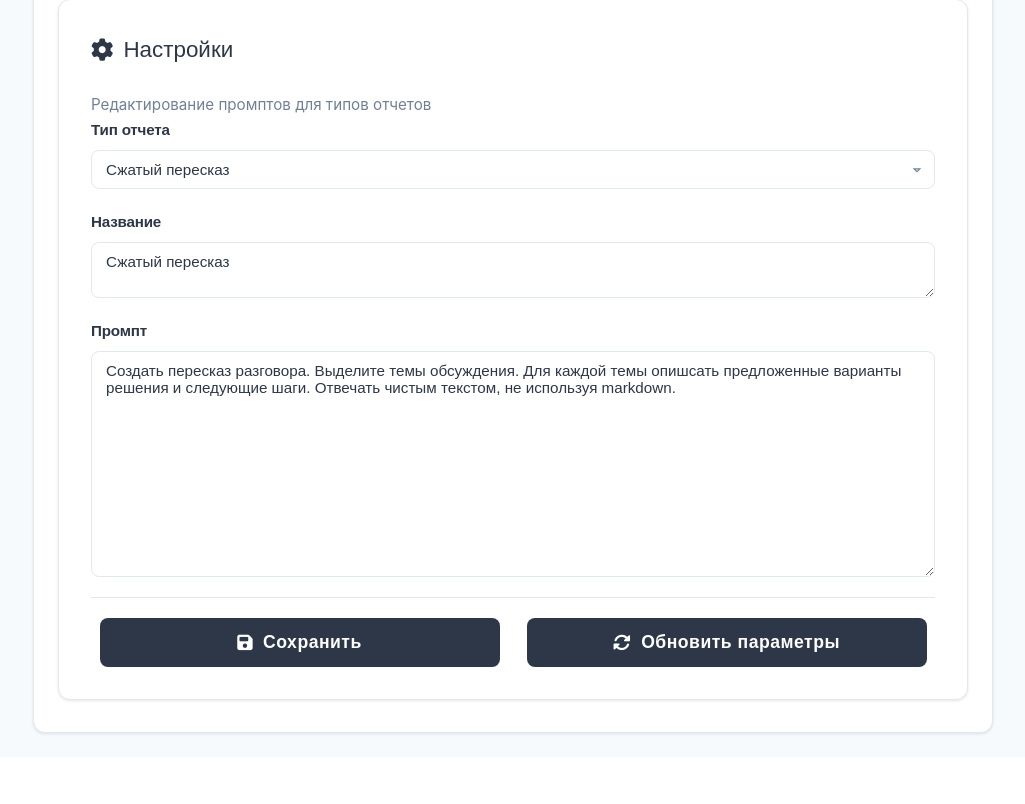
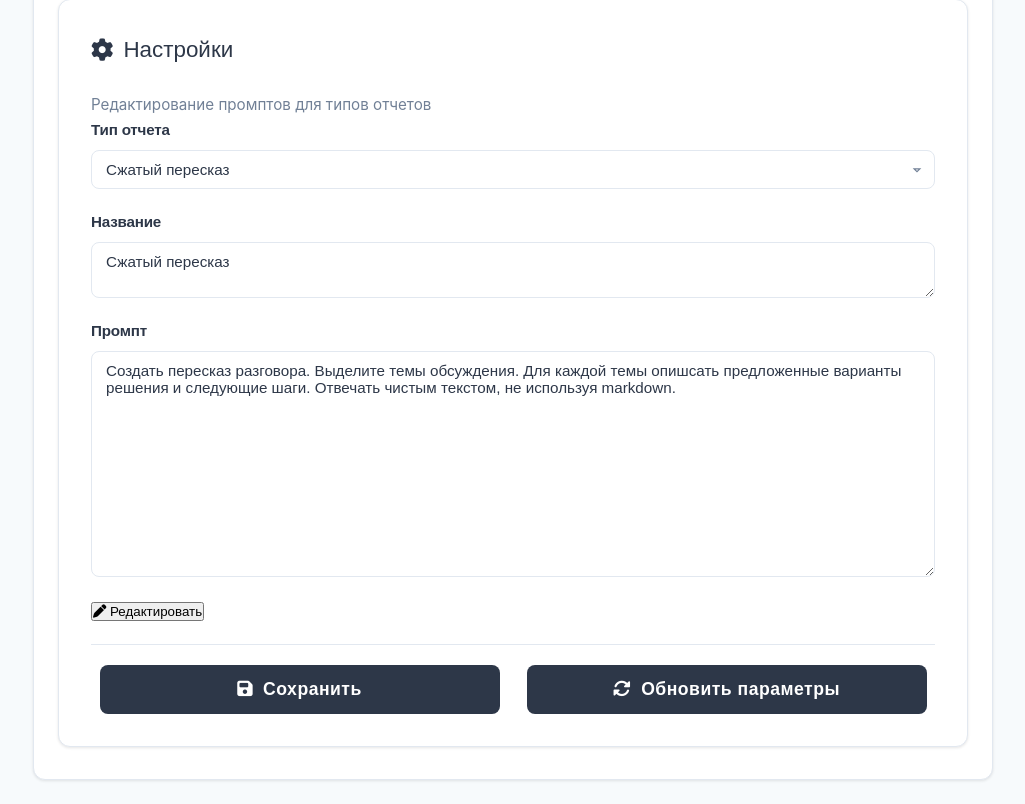
Before and after one commit to dvmironenko/mlx_whisper, a FastAPI app: page /settings in a window 1280 px wide. Shown: the part 267-1071 px from the top of the page, without its empty margins (127-1152 px from the left). Before the commit the page ends 1002 px from the top, so only its background shows below. Run offline with FastAPI, Linux system fonts and the light colour scheme; some libraries are stand-ins or nearby versions.

Commit message:
feat: add marked.js CDN, editor resources, and edit button to settings.html

```diff
--- a/src/templates/settings.html
+++ b/src/templates/settings.html
@@ -6,6 +6,9 @@
     <title>MLX-Whisper Настройки</title>
     <link rel="stylesheet" href="/static/new_style.css">
     <link rel="stylesheet" href="https://cdnjs.cloudflare.com/ajax/libs/font-awesome/6.4.0/css/all.min.css">
+    <script src="https://cdn.jsdelivr.net/npm/marked@12.0.0/marked.min.js"></script>
+    <link rel="stylesheet" href="/static/markdown-wysiwyg/editor.css">
+    <script src="/static/markdown-wysiwyg/editor.js"></script>
 </head>
 <body>
 
@@ -65,6 +68,11 @@
                         <label for="promptTextarea" class="form-label">Промпт</label>
                         <textarea id="promptTextarea" class="form-input" rows="12" placeholder="Промпт будет подставлен при выборе отчета..."></textarea>
                     </div>
+
+                    <button type="button" id="editPromptBtn" class="btn-edit-prompt">
+                        <i class="fas fa-pen"></i>
+                        <span>Редактировать</span>
+                    </button>
 
                     <div class="form-buttons">
                         <button id="saveButton" class="submit-button" disabled>
```
